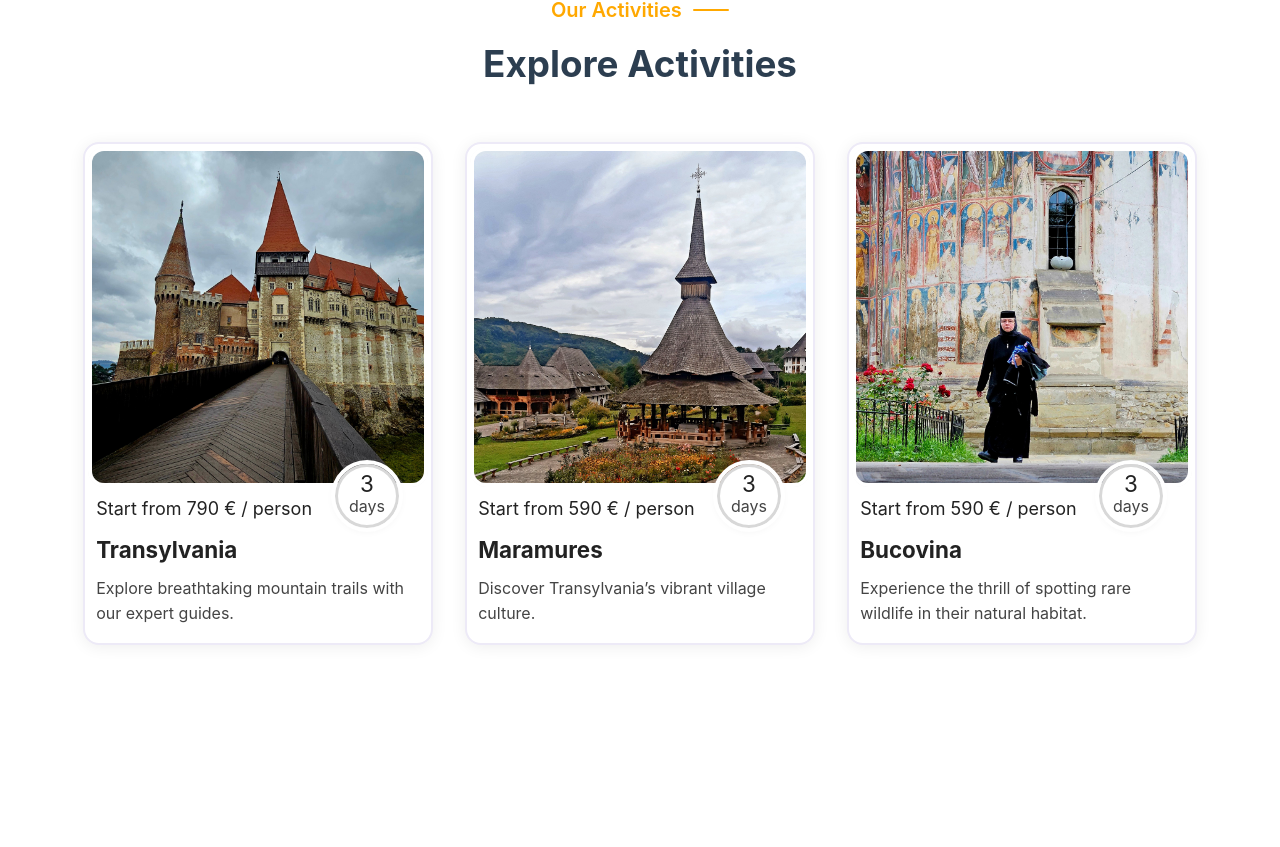
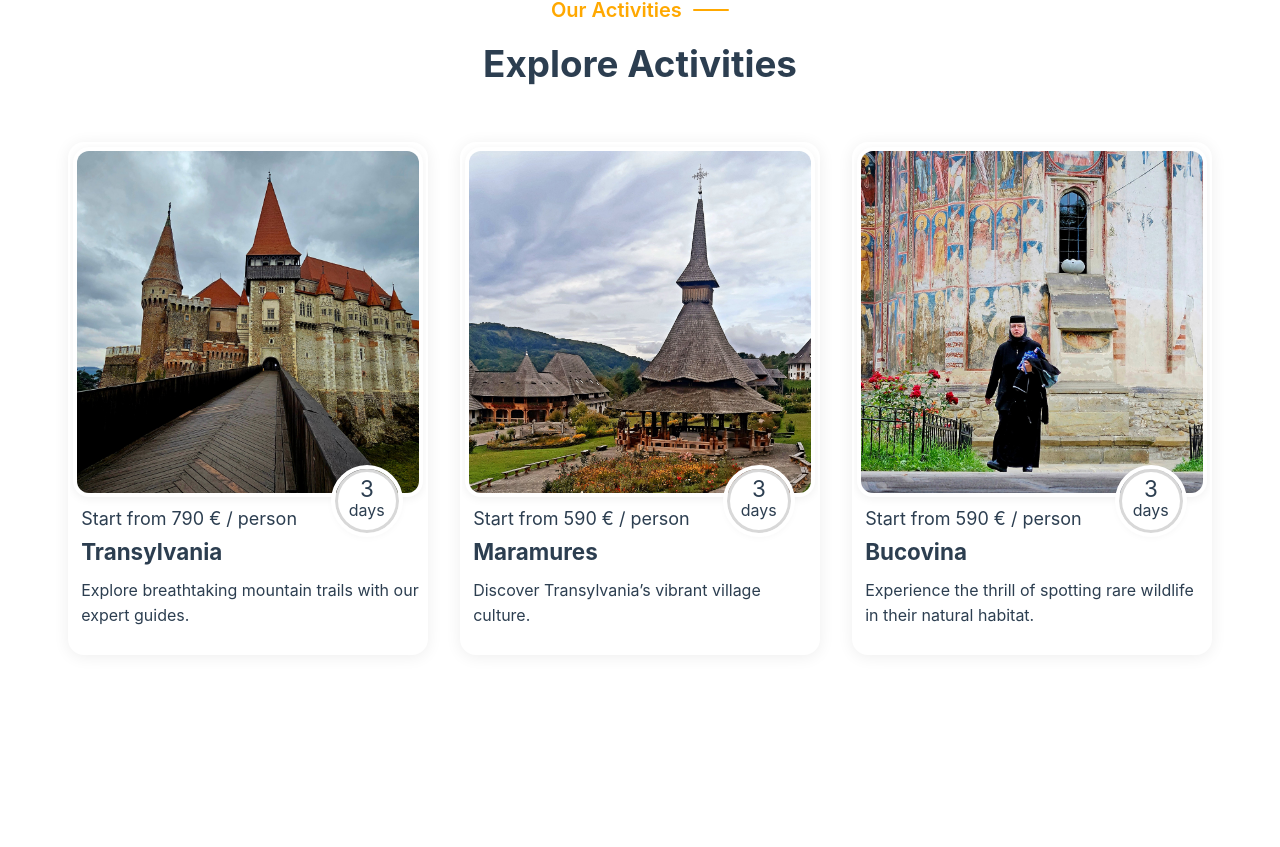
Before and after one commit to max-hopf/transylvania-tour-guide-2, a Vue app: page / in a window 1280 px wide. Shown: the part 734-1581 px from the top of the page. Built offline with nearby package versions, Linux system fonts and the light colour scheme.

Commit message:
Refactor TourCard.vue

```diff
--- a/src/components/OurToursSection.vue
+++ b/src/components/OurToursSection.vue
@@ -109,12 +109,6 @@ function slugify(title) {
   text-align: center;
   scroll-margin-top: -80px; /* Adjust this to your fixed header height or desired offset */
 }
-/* .activities-title {
-  font-size: 2.2rem;
-  font-weight: bold;
-  color: red;
-  margin-bottom: 2.5rem;
-} */
 .activities-grid {
   display: flex;
   flex-wrap: wrap;
@@ -122,6 +116,50 @@ function slugify(title) {
   gap: 2rem;
   margin-top: 2.5rem;
 }
+.tour-label {
+  font-size: 1.25rem;
+  color: var(--color-text-highlight, #e08a1e);
+  font-weight: 600;
+  margin-bottom: 0.6rem;
+  display: flex;
+  align-items: center;
+  gap: 0.7rem;
+  justify-content: center;
+}
+.tour-label-line {
+  display: inline-block;
+  height: 2px;
+  width: 36px;
+  background: var(--color-text-highlight, #e08a1e);
+  border-radius: 2px;
+}
+.tour-title {
+  font-size: 2.3rem;
+  font-weight: bold;
+  color: var(--color-text);
+  text-shadow:
+    0 1px 3px rgba(255, 255, 255, 0.85),
+    0 1px 12px rgba(255, 255, 255, 0.75);
+  margin-bottom: 3rem;
+  margin-top: 0;
+}
+@media (max-width: 900px) {
+  .activities-grid {
+    gap: 1rem;
+  }
+  .activities-section {
+    padding: 4rem 1rem 4rem 1rem;
+  }
+}
+@media (max-width: 600px) {
+  .activities-grid {
+    gap: 0.7rem;
+  }
+  .tour-title {
+    font-size: 1.6rem;
+  }
+}
+/*
 .tour-card {
   background: #fff;
   border-radius: 18px;
@@ -145,8 +183,6 @@ function slugify(title) {
   width: 100%;
   height: 220px;
   object-fit: cover;
-  /* border-top-left-radius: 18px;
-  border-top-right-radius: 18px; */
 }
 .tour-info {
   padding: 0 0.5rem;
@@ -176,33 +212,7 @@ function slugify(title) {
   margin-bottom: 1rem;
   color: var(--color-text);
 }
-.tour-label {
-  font-size: 1.25rem;
-  color: var(--color-text-highlight, #e08a1e);
-  font-weight: 600;
-  margin-bottom: 0.6rem;
-  display: flex;
-  align-items: center;
-  gap: 0.7rem;
-  justify-content: center;
-}
-.tour-label-line {
-  display: inline-block;
-  height: 2px;
-  width: 36px;
-  background: var(--color-text-highlight, #e08a1e);
-  border-radius: 2px;
-}
-.tour-title {
-  font-size: 2.3rem;
-  font-weight: bold;
-  color: var(--color-text);
-  text-shadow:
-    0 1px 3px rgba(255, 255, 255, 0.85),
-    0 1px 12px rgba(255, 255, 255, 0.75);
-  margin-bottom: 3rem;
-  margin-top: 0;
-}
+
 @media (max-width: 900px) {
   .activities-grid {
     gap: 1rem;
@@ -273,7 +283,6 @@ function slugify(title) {
 .tour-img-wrapper {
   width: 100%;
   aspect-ratio: 1 / 1;
-  /* fallback for browsers that do not support aspect-ratio */
   height: 0;
   padding-bottom: 100%;
   position: relative;
@@ -281,7 +290,6 @@ function slugify(title) {
   margin-bottom: 0.5rem;
   overflow: hidden;
   border-radius: 1rem;
-  /* border removed to fix aspect ratio */
 }
 
 .tour-img {
@@ -300,5 +308,5 @@ function slugify(title) {
   position: absolute;
   top: 0;
   left: 0;
-}
+} */
 </style>
--- a/src/components/TourCard.vue
+++ b/src/components/TourCard.vue
@@ -1,14 +1,14 @@
 <template>
   <router-link class="tour-card" :to="tourLink" style="text-decoration: none; color: inherit">
+    <div class="tour-img-wrapper">
+      <img :src="image" :alt="title" class="tour-img" loading="lazy" />
       <div class="tour-days-badge">
         <span class="days-number">{{ durationValue }}</span>
         <span class="days-label">{{ durationLabel }}</span>
       </div>
-    <div class="tour-img-wrapper">
-      <img :src="image" :alt="title" class="tour-img" loading="lazy" />
     </div>
+    <div class="tour-price">
       <div class="tour-info">
-      <div class="tour-price">
         <span v-if="price && price.includes('/person')">
           {{ price.split('/person')[0] }}<span class="per-person">/person</span>
         </span>
@@ -48,138 +48,11 @@ const tourLink = computed(() => {
 
 <style scoped>
 .tour-card {
-  background: #fff;
-  border-radius: 18px;
-  box-shadow: 0 2px 16px rgba(0, 0, 0, 0.07);
-  max-width: 350px;
-  min-width: 270px;
-  cursor: pointer;
-  overflow: hidden;
-  transition:
-    transform 0.18s,
-    box-shadow 0.18s;
-  display: flex;
-  flex-direction: column;
-  align-items: stretch;
-}
-.tour-card:hover {
-  transform: translateY(-7px) scale(1.03);
-  box-shadow: 0 6px 24px rgba(0, 0, 0, 0.12);
-}
-.tour-img {
-  width: 100%;
-  height: 220px;
-  object-fit: cover;
-  /* border-top-left-radius: 18px;
-  border-top-right-radius: 18px; */
-}
-.tour-info {
-  padding: 0 0.5rem;
-  text-align: left;
-}
-.tour-price {
-  font-size: 1.125rem;
-  font-weight: 500;
-  color: #222;
-  margin-bottom: 0.5rem;
-}
-.per-person {
-  font-size: 0.875rem;
-  color: #222;
-  font-weight: 400;
-  margin-left: 2px;
-}
-
-.tour-name {
-  font-size: 1.4rem;
-  font-weight: 700;
-  color: #222;
-}
-.tour-desc {
-  font-size: 1rem;
-  margin-top: 0.5rem;
-  margin-bottom: 1rem;
-  color: #444;
-}
-.tour-label {
-  font-size: 1.05rem;
-  color: var(--color-primary-text);
-  font-weight: 600;
-  margin-bottom: 0.6rem;
-  display: flex;
-  align-items: center;
-  gap: 0.7rem;
-  justify-content: center;
-}
-.tour-label-line {
-  display: inline-block;
-  height: 2px;
-  width: 36px;
-  background: var(--color-primary-text);
-  border-radius: 2px;
-}
-.tour-title {
-  font-size: 2.3rem;
-  font-weight: bold;
-  color: #222;
-  text-shadow:
-    0 1px 3px rgba(255, 255, 255, 0.85),
-    0 1px 12px rgba(255, 255, 255, 0.75);
-  margin-bottom: 3rem;
-  margin-top: 0;
-}
-@media (max-width: 900px) {
-  .activities-grid {
-    gap: 1rem;
-  }
-  .activities-section {
-    padding: 4rem 1rem 4rem 1rem;
-  }
-}
-@media (max-width: 600px) {
-  .activities-grid {
-    gap: 0.7rem;
-  }
-  .tour-title {
-    font-size: 1.6rem;
-  }
-}
-.tour-days-badge {
-  position: absolute;
-  top: 320px;
-  right: 2rem;
-  background: #fff;
-  border: 3px solid rgba(208, 208, 208, 0.83);
-  outline: 4px solid #fff;
-  color: #222222;
-  width: 4rem;
-  height: 4rem;
-  border-radius: 50%;
-  display: flex;
-  flex-direction: column;
-  align-items: center;
-  justify-content: center;
-  font-weight: bold;
-  box-shadow: 0 2px 10px rgba(0, 0, 0, 0.07);
-  z-index: 2;
-}
-.days-number {
-  font-size: 1.4rem;
-  line-height: 1;
-}
-.days-label {
-  font-size: 1rem;
-  font-weight: 400;
-  color: #444;
-  margin-top: -2px;
-}
-.tour-card {
-  position: relative;
-  background: #fff;
+  background: var(--color-background);
   border-radius: 1rem;
   box-shadow: 0 2px 1rem rgba(0, 0, 0, 0.07);
-  border: 2.5px solid #edeaf7;
-  max-width: 350px;
+  border: 2.5px solid var(--color-background);
+  max-width: 360px;
   min-width: 270px;
   cursor: pointer;
   overflow: hidden;
@@ -192,23 +65,9 @@ const tourLink = computed(() => {
   padding: 0.2rem 0.2rem 0 0.2rem;
 }
 .tour-card:hover {
-  transform: translateY(-7px) scale(1.03);
+  transform: scale(1.02);
   box-shadow: 0 6px 24px rgba(0, 0, 0, 0.12);
 }
-.tour-img-wrapper {
-  width: 100%;
-  aspect-ratio: 1 / 1;
-  /* fallback for browsers that do not support aspect-ratio */
-  height: 0;
-  padding-bottom: 100%;
-  position: relative;
-  box-sizing: border-box;
-  margin-bottom: 0.5rem;
-  overflow: hidden;
-  border-radius: 1rem;
-  /* border removed to fix aspect ratio */
-}
-
 .tour-img {
   width: 100%;
   height: 100%;
@@ -226,31 +85,99 @@ const tourLink = computed(() => {
   top: 0;
   left: 0;
 }
-
-@media (max-width: 400px) {
+.tour-img-wrapper {
+  width: 100%;
+  aspect-ratio: 1 / 1;
+  /* fallback for browsers that do not support aspect-ratio */
+  height: 0;
+  padding-bottom: 100%;
+  position: relative;
+  box-sizing: border-box;
+  margin-bottom: 0.5rem;
+  border-radius: 1rem;
+  /* border removed to fix aspect ratio */
+}
+.tour-info {
+  padding: 0 0.5rem;
+  text-align: left;
+}
 .tour-price {
-    font-size: 1rem;
+  font-size: 1.125rem;
   font-weight: 500;
+  color: var(--color-text);
   margin-bottom: 0.5rem;
-    color: var(--color-text);
 }
 .per-person {
-    font-size: 0.875rem;
+  font-size: 1.125rem;
+  color: var(--color-text);
   font-weight: 400;
   margin-left: 2px;
-    color: var(--color-text);
 }
-
 .tour-name {
   font-size: 1.4rem;
   font-weight: 700;
   color: var(--color-text);
+  text-align: left;
+  padding-left: 0.5rem;
 }
 .tour-desc {
   font-size: 1rem;
   margin-top: 0.5rem;
   margin-bottom: 1rem;
   color: var(--color-text);
+  text-align: left;
+  padding-left: 0.5rem;
+}
+.tour-days-badge {
+  position: absolute;
+  bottom: -2.25rem;
+  right: 1.5rem;
+  background: var(--color-background);
+  border: 3px solid rgba(208, 208, 208, 0.83);
+  outline: 4px solid var(--color-background);
+  color: var(--color-text);
+  width: 4rem;
+  height: 4rem;
+  border-radius: 50%;
+  display: flex;
+  flex-direction: column;
+  align-items: center;
+  justify-content: center;
+  font-weight: bold;
+  box-shadow: 0 2px 10px rgba(0, 0, 0, 0.07);
+  z-index: 1;
+}
+.days-number {
+  font-size: 1.4rem;
+  line-height: 1;
+}
+.days-label {
+  font-size: 1rem;
+  font-weight: 400;
+  color: var(--color-text);
+  margin-top: -2px;
+}
+@media (max-width: 360px) {
+  .tour-price {
+    font-size: 4.5vw;
+    font-weight: 500;
+    margin-bottom: 0.5rem;
+    color: var(--color-text);
+  }
+  .tour-days-badge {
+    width: 3.5rem;
+    height: 3.5rem;
+  }
+  .days-number {
+    font-size: 1rem;
+  }
+  .days-label {
+    font-size: 0.875rem;
+  }
+  .tour-days-badge {
+    position: absolute;
+    bottom: -2rem;
+    right: 1.5rem;
   }
 }
 </style>
```
Lines whose indentation alone changed are shown as unchanged.
